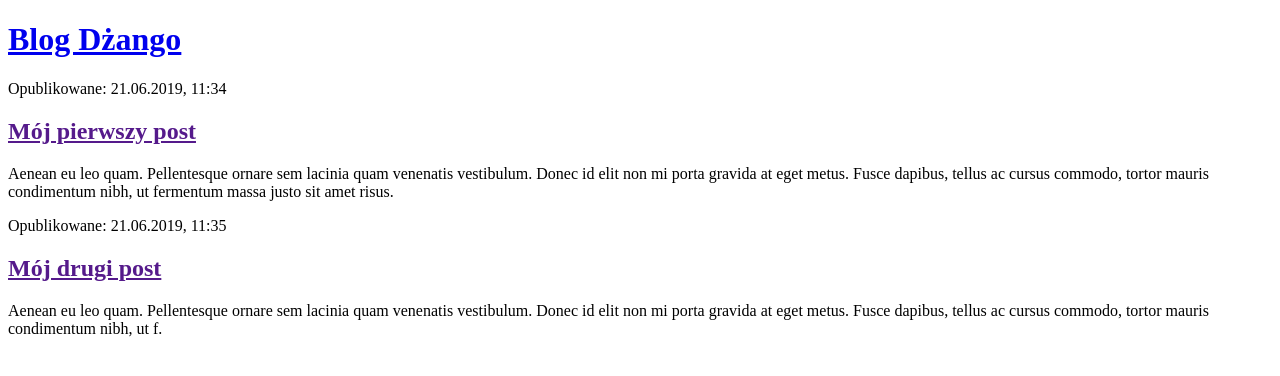
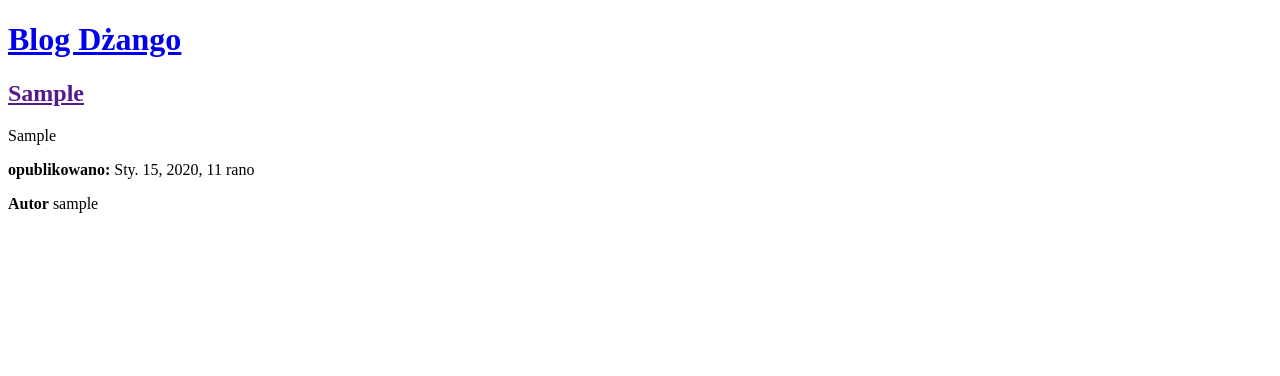
Before and after one commit to PaulDeveraux/my-first-blog, a Django app: template blog/templates/blog/post_list.html in a window 1280 px wide. Shown: the top 376 px of the page. Run offline with Django 3.2, Linux system fonts and the light colour scheme; the template is opened without the code that fills it: values that come from a table or form of the project are taken from there, others are empty; tables that the repository leaves empty hold one stand-in row (values such as "Sample post").

Commit message:
Zmodyfikowany szablon do wyświetlania postów z bazy

```diff
--- a/blog/templates/blog/post_list.html
+++ b/blog/templates/blog/post_list.html
@@ -8,17 +8,14 @@
 		<h1><a href="/">Blog Dżango</a></h1>
 	</div>
 
-	<div>
-		<p>Opublikowane: 21.06.2019, 11:34</p>
-		<h2><a href="">Mój pierwszy post</a></h2>
-		<p>Aenean eu leo quam. Pellentesque ornare sem lacinia quam venenatis vestibulum. Donec id elit non mi porta gravida at eget metus. Fusce dapibus, tellus ac cursus commodo, tortor mauris condimentum nibh, ut fermentum massa justo sit amet risus.</p>
-	</div>
-
-	<div>
-		<p>Opublikowane: 21.06.2019, 11:35</p>
-		<h2><a href="">Mój drugi post</a></h2>
-		<p>Aenean eu leo quam. Pellentesque ornare sem lacinia quam venenatis vestibulum. Donec id elit non mi porta gravida at eget metus. Fusce dapibus, tellus ac cursus commodo, tortor mauris condimentum nibh, ut f.</p>
-	</div>
+	{% for post in posts %}
+		<div>
+			<h2><a href="">{{ post.tytul }}</a></h2>
+			<p>{{ post.tekst|linebreaksbr }}</p>
+			<p><strong>opublikowano:</strong> {{ post.data_publikacji }}</p>
+			<p><strong>Autor</strong> {{ post.autor }}</p>
+		</div>
+	{% endfor %}
 
 </body>
 </html>
--- a/blog/views.py
+++ b/blog/views.py
@@ -1,6 +1,8 @@
 from django.shortcuts import render
+from .models import Post
+from django.utils import timezone
 
-# Create your views here.
 
 def post_list(request):
-	return render(request, 'blog/post_list.html', {})
+	posts = Post.objects.filter(data_publikacji__lte=timezone.now()).order_by('data_publikacji')
+	return render(request, 'blog/post_list.html', {'posts': posts})
```
